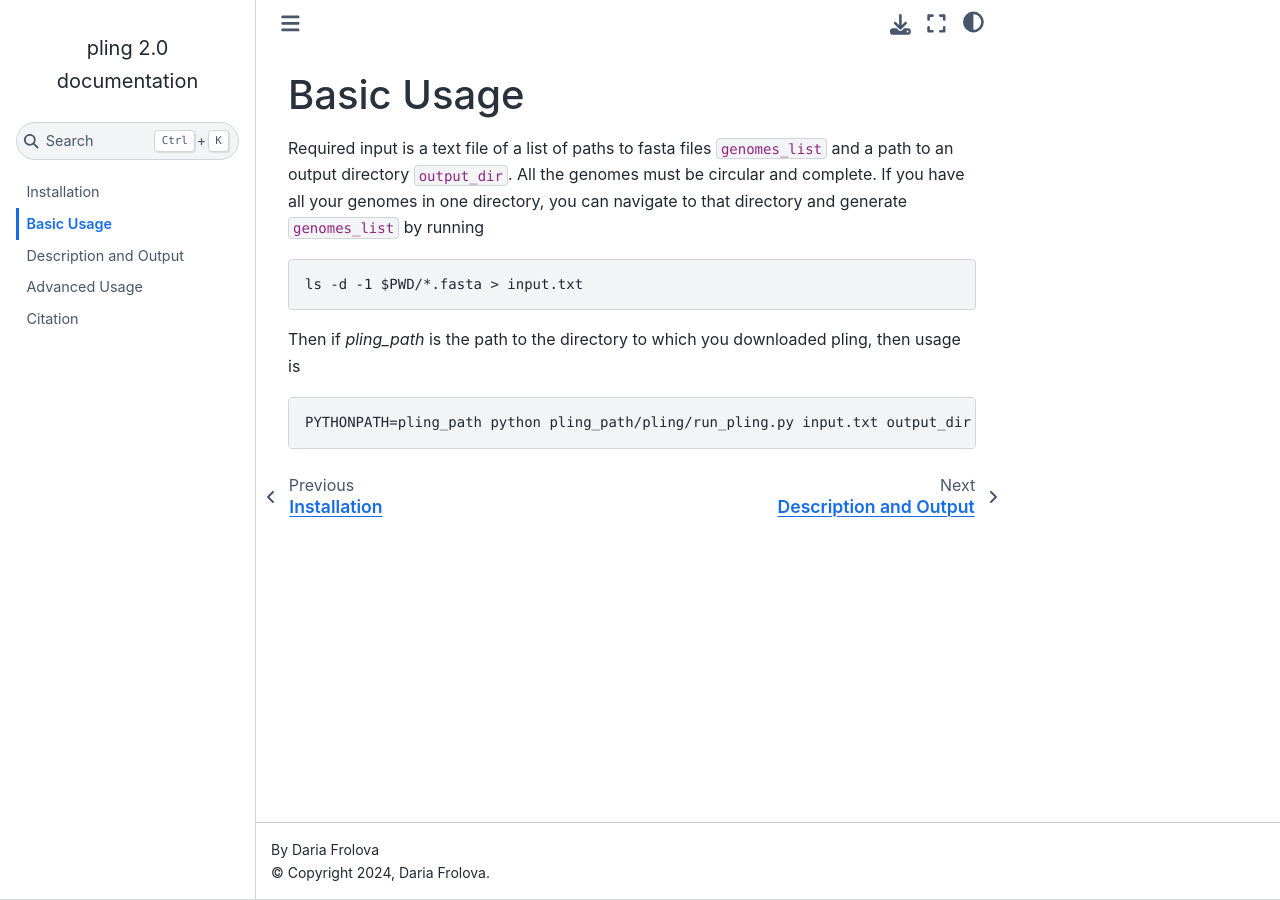
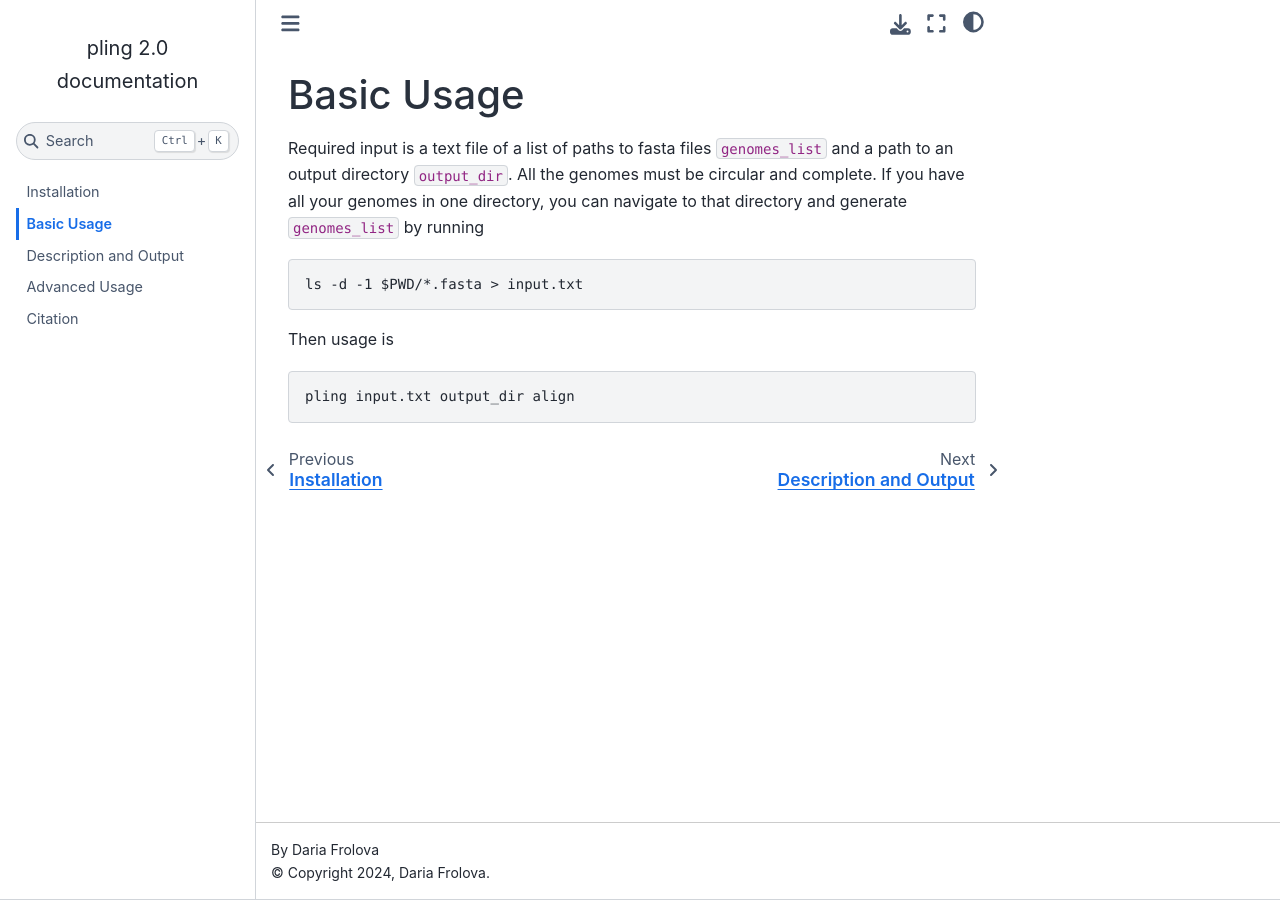
Before and after one commit to iqbal-lab-org/pling, a Sphinx documentation site: the page built from docs/basic.rst, in a window 1280 px wide. Built offline with Sphinx 7.4.7 and the Sphinx Book theme 1.1.4, drawn with Linux system fonts in a browser that asks for light colours.

Commit message:
Update basic usage

```diff
--- a/docs/basic.rst
+++ b/docs/basic.rst
@@ -7,8 +7,8 @@ Required input is a text file of a list of paths to fasta files ``genomes_list``
 
     ls -d -1 $PWD/*.fasta > input.txt
 
-Then if `pling_path` is the path to the directory to which you downloaded pling, then usage is
+Then usage is
 
 .. code-block:: console
 
-    PYTHONPATH=pling_path python pling_path/pling/run_pling.py input.txt output_dir align
+    pling input.txt output_dir align
```
